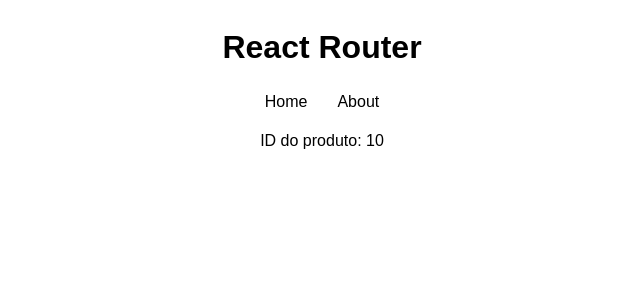
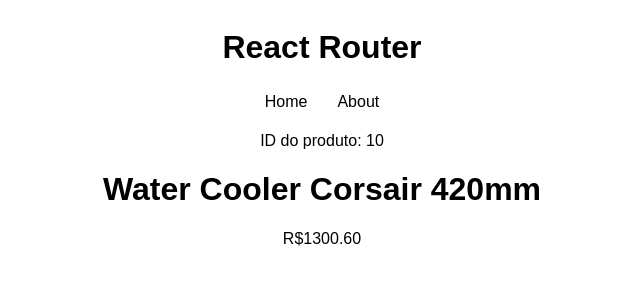
Before and after one commit to ivanvarella/reactrouter, a React (Vite) app: page /products/10 in a window 1280 px wide. Shown: the top 300 px of the page, without its empty margins (318-958 px from the left). Built offline with nearby package versions, Linux system fonts and the light colour scheme; data requests are answered from the project's data file.

Commit message:
Load indivudual product

```diff
--- a/src/pages/Product.jsx
+++ b/src/pages/Product.jsx
@@ -1,14 +1,30 @@
-import { useParams  } from "react-router-dom"
+import { useParams } from "react-router-dom";
+import { useFetch } from "../hooks/useFetch";
 
 const Product = () => {
-    // 4- Dynamic route
-    const { id } = useParams();
+  // 4- Dynamic route
+  const { id } = useParams();
+
+  //5- Individual product load
+  const url = "http://localhost:3004/products/" + id;
+  const { data: product, loading, error } = useFetch(url);
 
   return (
     <>
-        <p>ID do produto: {id}</p>
+      <p>ID do produto: {id}</p>
+
+      {error && <p>{error}</p>}
+
+      {loading && <p>Carregando...</p>}
+
+      {product && (
+        <div>
+          <h1>{product.name}</h1>
+          <p>R${product.price}</p>
+        </div>
+      )}
     </>
-  )
-}
+  );
+};
 
-export default Product
+export default Product;
```
